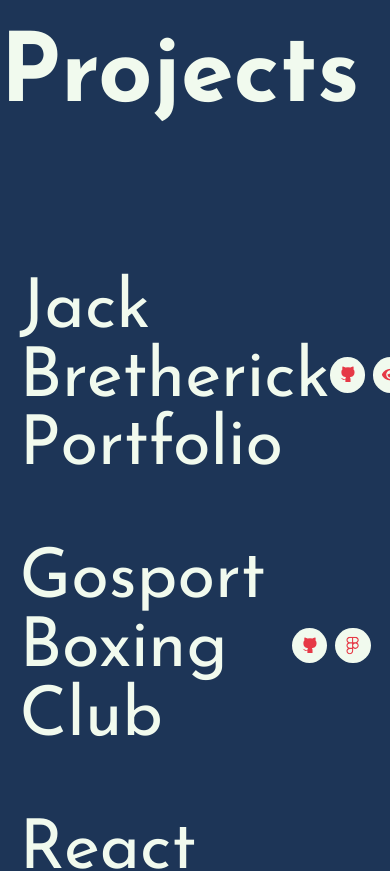
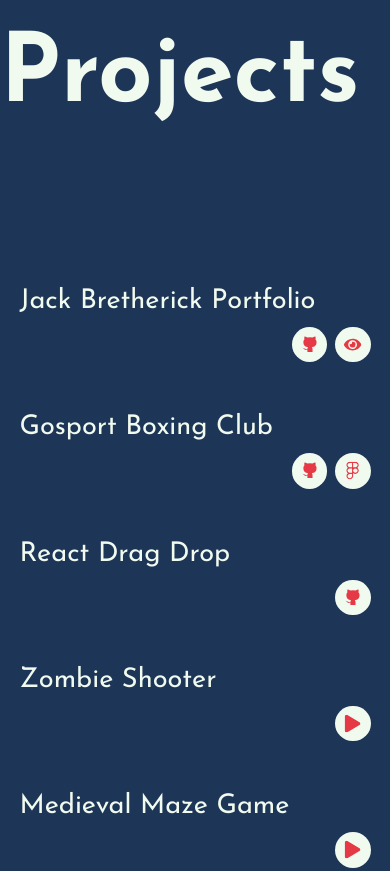
Before and after one commit to daisymaclennan/ts-portfolio, a Next.js app: page / in a window 390 px wide. Shown: the part 2160-3031 px from the top of the page. Built offline with nearby package versions, Linux system fonts and the light colour scheme.

Commit message:
mobile adjustments

```diff
--- a/components/Project/Project.tsx
+++ b/components/Project/Project.tsx
@@ -23,10 +23,16 @@ const Project = ({
     <div className={className}>
       <h4>{name}</h4>
       <div>
-        {github && <ProjectButton icon="github" href={github} text='View on GitHub' />}
-        {play && <ProjectButton icon="play" href={play} text='Play on Itch.io' />}
-        {live && <ProjectButton icon="eye" href={live} text='See the site' />}
-        {design && <ProjectButton icon="figma" href={design} text='View in Figma' />}
+        {github && (
+          <ProjectButton icon="github" href={github} text="View on GitHub" />
+        )}
+        {play && (
+          <ProjectButton icon="play" href={play} text="Play on Itch.io" />
+        )}
+        {live && <ProjectButton icon="eye" href={live} text="See the site" />}
+        {design && (
+          <ProjectButton icon="figma" href={design} text="View in Figma" />
+        )}
       </div>
     </div>
   );
@@ -41,6 +47,18 @@ const StyledProject = styled(Project)`
     font-size: var(--px86);
     color: ${(props) => props.theme.contrast};
     margin: var(--px40) 0;
+
+    @media (max-width: ${(props) => props.theme.breakpoints.large}) {
+      font-size: var(--px62);
+    }
+
+    @media (max-width: ${(props) => props.theme.breakpoints.medium}) {
+      font-size: var(--px40);
+    }
+
+    @media (max-width: ${(props) => props.theme.breakpoints.small}) {
+      font-size: var(--px34);
+    }
   }
   > div {
     display: flex;
@@ -48,6 +66,19 @@ const StyledProject = styled(Project)`
       margin-left: 0.5rem;
     }
   }
+
+  @media (max-width: ${(props) => props.theme.breakpoints.mobile}) {
+    flex-direction: column;
+    align-items: flex-start;
+    margin: var(--px40) auto;
+    h4 {
+      margin: var(--px15) 0;
+    }
+
+    > div {
+      margin-left: auto;
+    }
+  }
 `;
 
 export default StyledProject;
--- a/components/Project/ProjectButton.tsx
+++ b/components/Project/ProjectButton.tsx
@@ -68,17 +68,16 @@ const StyledProjectButton = styled(ProjectButton)<StyledProjectButtonProps>`
 
   span {
     ${verticalCenter}
-    transition: var(--transition);
     font-size: 0.8em;
     left: 2.8em;
     font-weight: 600;
     white-space: nowrap;
     opacity: 0;
+    color: ${(props) => props.theme.contrast};
   }
 
   svg {
     ${verticalCenter}
-    transition: var(--transition);
     width: 2.2em;
     height: 2.2em;
     margin: 0;
--- a/components/Project/Projects.tsx
+++ b/components/Project/Projects.tsx
@@ -1,7 +1,7 @@
 import styled from "styled-components";
 
 const Projects = styled.div`
-  margin: var(--px148) 0;
+  padding: var(--px148) 0;
 `;
 
 export default Projects;
```
